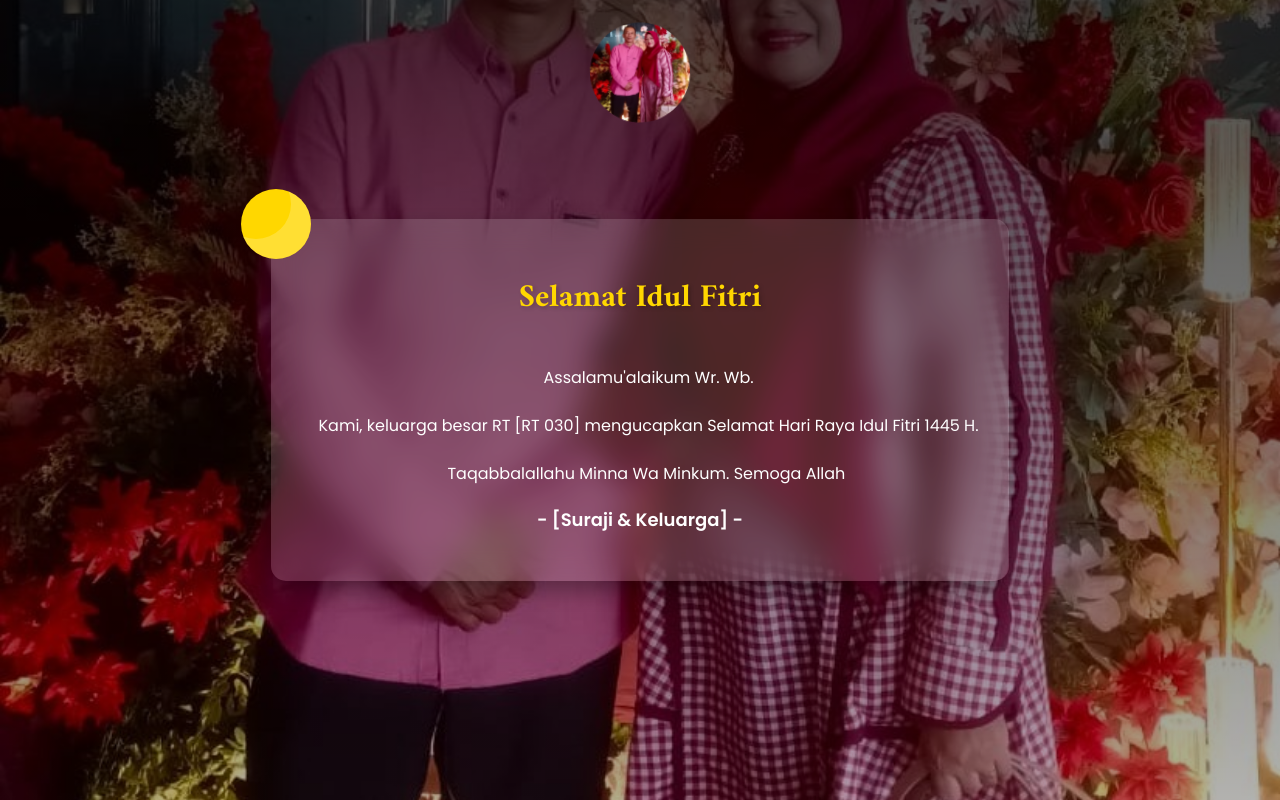
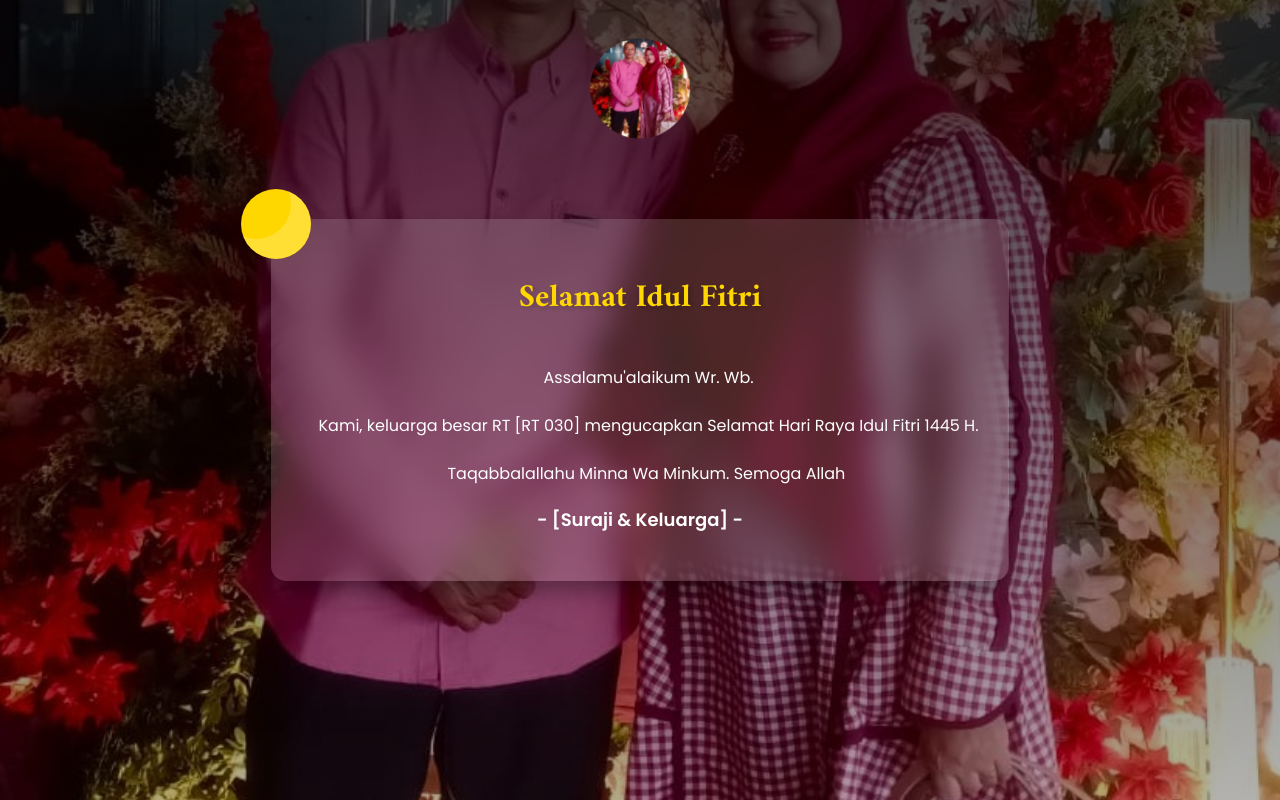
Before and after one commit to jihmaul20/idulfitrirt30, a plain HTML site: page index.html in a window 1280 px wide. Drawn offline with Linux system fonts and the light colour scheme.

Commit message:
Update index.css

```diff
--- a/index.css
+++ b/index.css
@@ -93,7 +93,7 @@ p.eid-message {
 
 .lantern-container {
     position: absolute;
-    top: 3%; /* Ubah dari 50% menjadi 10% atau nilai yang Anda inginkan */
+    top: 5%; /* Ubah dari 50% menjadi 10% atau nilai yang Anda inginkan */
     left: 50%;
     transform: translateX(-50%); /* Hapus translateY karena hanya perlu tengah horizontal */
     width: 100px;
```
